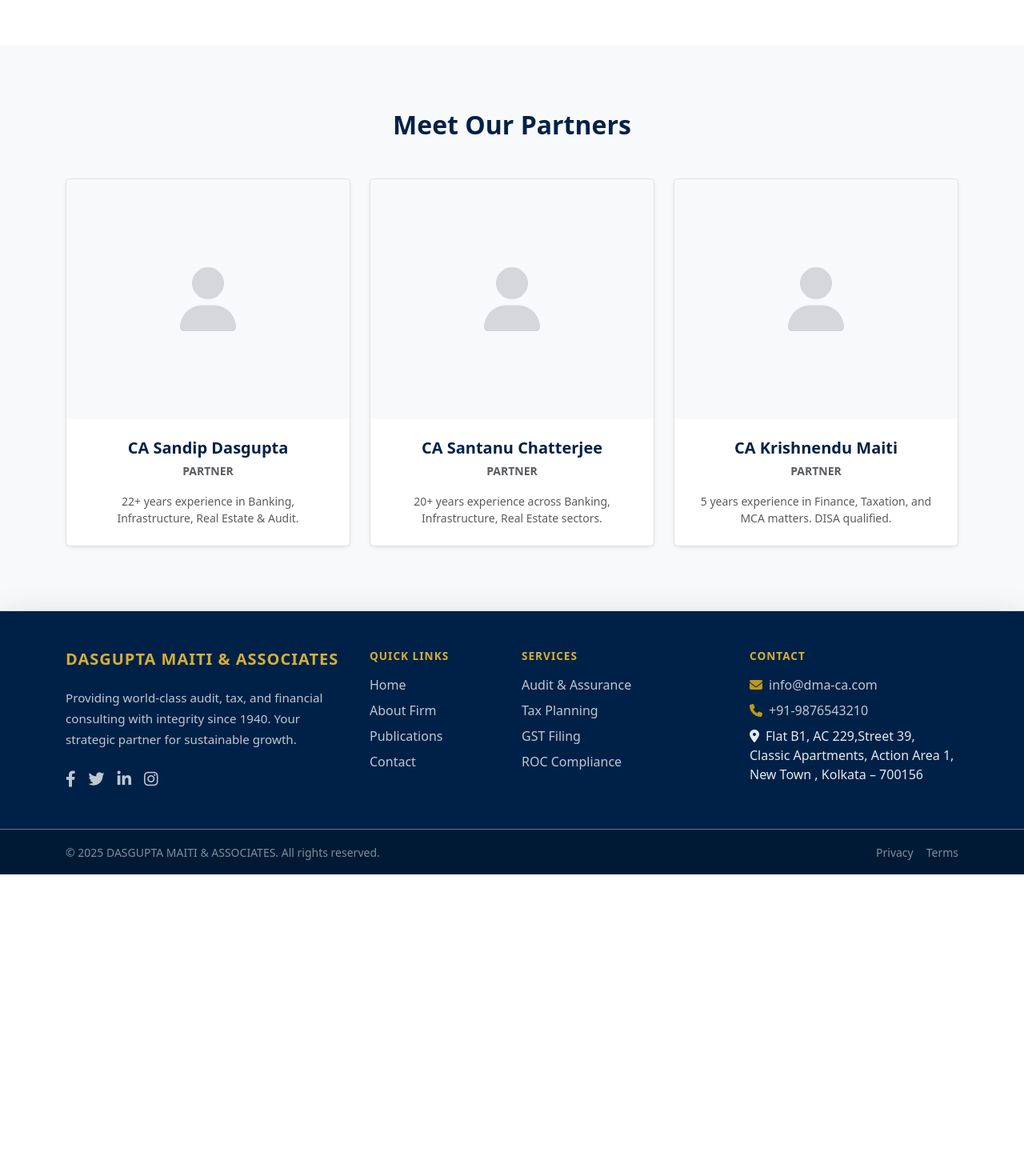
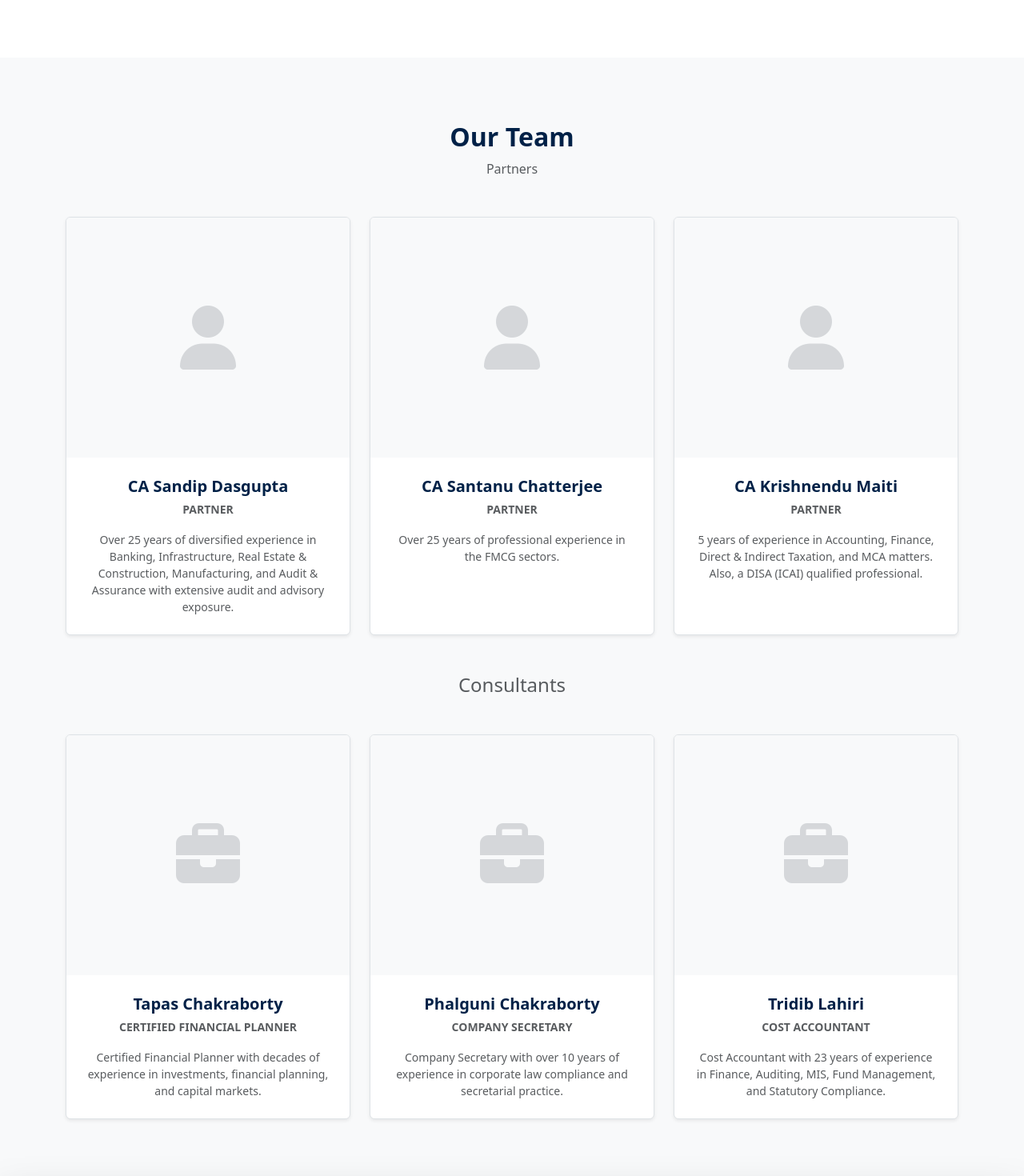
Before and after one commit to Manohar-2905/CAwebsite1, a React (Create React App) app in the folder frontend/: page /about in a window 1280 px wide. Shown: the part 700-2170 px from the top of the page at 80% size. Before the commit the page ends 1793 px from the top, so only its background shows below. Built offline with nearby package versions, Linux system fonts and the light colour scheme.

Commit message:
feat: updated About Us content with new Executive Summary, Partners, and Consultants

```diff
--- a/frontend/src/pages/About.js
+++ b/frontend/src/pages/About.js
@@ -32,10 +32,7 @@ const About = () => {
                     "Tuned to Truth, Committed to Excellence"
                  </p>
                  <p className="text-muted" style={{ fontSize: "1.1rem", lineHeight: "1.8" }}>
-                    At <strong>Dasgupta Maiti & Associates</strong>, we believe that a Chartered Accountancy firm is more than a service provider—it is a trusted partner in financial excellence. Since our inception, we have evolved from a traditional audit firm into a holistic professional services group.
-                 </p>
-                 <p className="text-muted" style={{ fontSize: "1.1rem", lineHeight: "1.8" }}>
-                    We operate with integrity, independence, and professionalism, upholding the highest ethical standards of the ICAI.
+                    At <strong>Dasgupta Maiti & Associates</strong>, we believe that a Chartered Accountancy Firm is more than a service provider—it is a trusted partner in financial excellence. Our firm represents a coalition of specialized skills committed to delivering robust financial solutions, compliance support, and strategic advisory services. We operate with integrity, independence, and professionalism, upholding the highest ethical standards of the ICAI. Guided by our motto, 'Tuned to Truth', we continuously strive to enhance the quality, accuracy, and value of our services for every client we serve.
                  </p>
              </Col>
           </Row>
@@ -46,25 +43,26 @@ const About = () => {
       <section className="section-padding bg-light">
         <Container>
            <div className="text-center mb-5">
-              <h3 className="h2 fw-bold" style={{ color: "#002147" }}>Meet Our Partners</h3>
+              <h3 className="h2 fw-bold" style={{ color: "#002147" }}>Our Team</h3>
+              <p className="text-muted">Partners</p>
            </div>
 
-             <Row className="g-4 justify-content-center">
+             <Row className="g-4 justify-content-center mb-5">
                 {[
                    {
                      name: "CA Sandip Dasgupta",
                      title: "Partner",
-                     bio: "22+ years experience in Banking, Infrastructure, Real Estate & Audit."
+                     bio: "Over 25 years of diversified experience in Banking, Infrastructure, Real Estate & Construction, Manufacturing, and Audit & Assurance with extensive audit and advisory exposure."
                    },
                    {
                      name: "CA Santanu Chatterjee",
                      title: "Partner",
-                     bio: "20+ years experience across Banking, Infrastructure, Real Estate sectors."
+                     bio: "Over 25 years of professional experience in the FMCG sectors."
                    },
                    {
                      name: "CA Krishnendu Maiti",
                      title: "Partner",
-                     bio: "5 years experience in Finance, Taxation, and MCA matters. DISA qualified."
+                     bio: "5 years of experience in Accounting, Finance, Direct & Indirect Taxation, and MCA matters. Also, a DISA (ICAI) qualified professional."
                    }
                 ].map((partner, idx) => (
                   <Col md={4} key={idx}>
@@ -85,6 +83,47 @@ const About = () => {
                   </Col>
                 ))}
              </Row>
+
+             <div className="text-center mb-5">
+                <p className="text-muted h4">Consultants</p>
+             </div>
+
+             <Row className="g-4 justify-content-center">
+                {[
+                   {
+                     name: "Tapas Chakraborty",
+                     title: "Certified Financial Planner",
+                     bio: "Certified Financial Planner with decades of experience in investments, financial planning, and capital markets."
+                   },
+                   {
+                     name: "Phalguni Chakraborty",
+                     title: "Company Secretary",
+                     bio: "Company Secretary with over 10 years of experience in corporate law compliance and secretarial practice."
+                   },
+                   {
+                     name: "Tridib Lahiri",
+                     title: "Cost Accountant",
+                     bio: "Cost Accountant with 23 years of experience in Finance, Auditing, MIS, Fund Management, and Statutory Compliance."
+                   }
+                ].map((consultant, idx) => (
+                  <Col md={4} key={idx}>
+                     <div className="bg-white border rounded shadow-sm h-100 overflow-hidden">
+                        {/* Simple Gray Placeholder */}
+                        <div className="d-flex align-items-center justify-content-center bg-light" style={{ height: "300px" }}>
+                            <i className="fas fa-briefcase text-secondary opacity-25 fa-5x"></i>
+                        </div>
+
+                        <div className="p-4 text-center">
+                           <h5 className="fw-bold mb-1" style={{ color: "#002147" }}>{consultant.name}</h5>
+                           <span className="text-uppercase text-muted small fw-bold">{consultant.title}</span>
+                           <p className="text-muted small mt-3 mb-0">
+                             {consultant.bio}
+                           </p>
+                        </div>
+                     </div>
+                  </Col>
+                ))}
+             </Row>
         </Container>
       </section>
     </>
```
